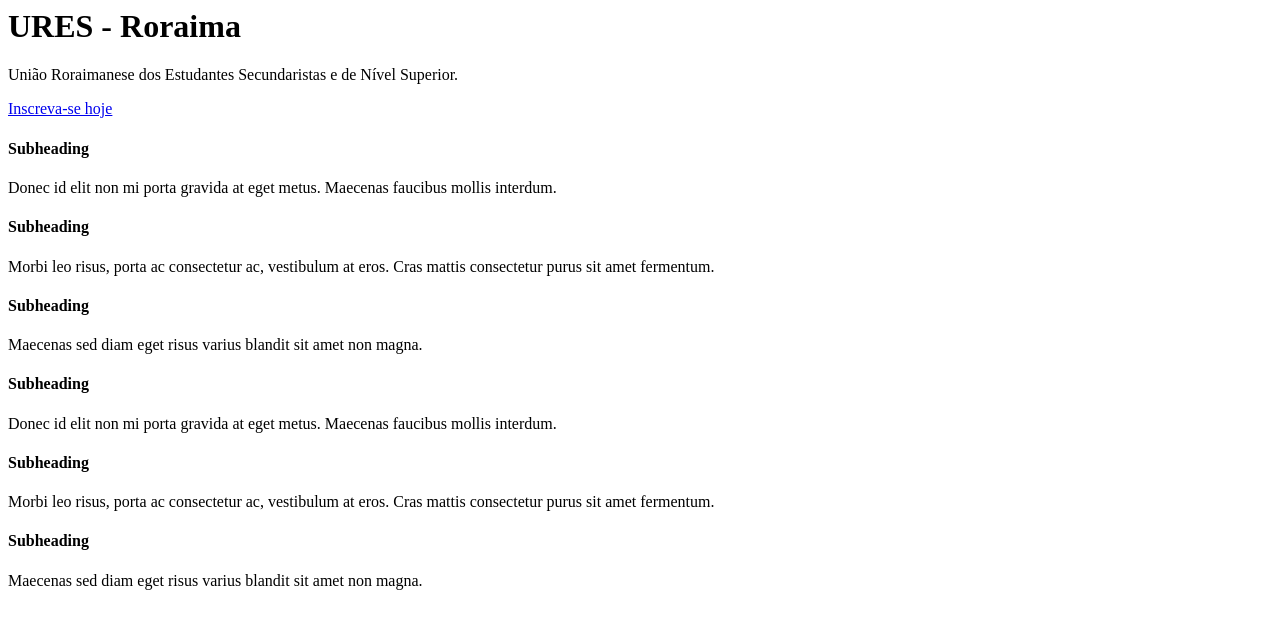
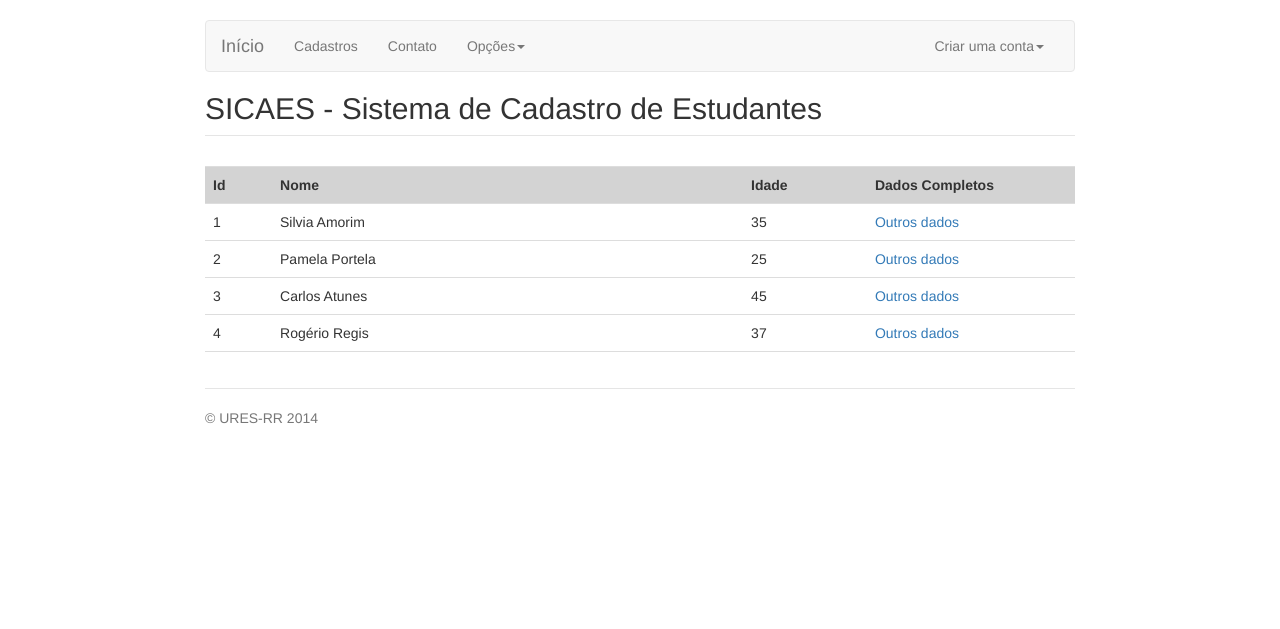
Before and after one commit to RogerioRegis/URES, a PHP site: page /conteudo.php in a window 1280 px wide. Shown: the top 629 px of the page. Run offline with PHP 8.4, Linux system fonts and the light colour scheme; the visitor is signed in with stand-in values (Sample User, id 1); some libraries are stand-ins or nearby versions.

```diff
--- a/conteudo.php
+++ b/conteudo.php
@@ -1,31 +1,59 @@
-      <title>Ures Roraima</title>
+<?php include_once './header.php'; ?>
+<?php include_once './menu.php'; ?>
 
-      <div class="jumbotron">
-        <h1>URES - Roraima</h1>
-        <p class="lead">União Roraimanese dos Estudantes Secundaristas e de Nível Superior.</p>
-        <p><a class="btn btn-lg btn-success" href="login.php" role="button">Inscreva-se hoje</a></p>
-      </div>
+<title>Ures Roraima</title>
 
-      <div class="row marketing">
-        <div class="col-lg-6">
-          <h4>Subheading</h4>
-          <p>Donec id elit non mi porta gravida at eget metus. Maecenas faucibus mollis interdum.</p>
+<!--<div class="jumbotron">
+    <h1>URES - Roraima</h1>
+    <p class="lead">União Roraimanese dos Estudantes Secundaristas e de Nível Superior.</p>
+    <p><a class="btn btn-lg btn-success" href="login.php" role="button">Inscreva-se hoje</a></p>
+</div>-->
 
-          <h4>Subheading</h4>
-          <p>Morbi leo risus, porta ac consectetur ac, vestibulum at eros. Cras mattis consectetur purus sit amet fermentum.</p>
+<table class="table table-hover">
 
-          <h4>Subheading</h4>
-          <p>Maecenas sed diam eget risus varius blandit sit amet non magna.</p>
-        </div>
+    <tr>
+        <th width=20 bgcolor="LightGray">Id</th>
+        <th width=200 bgcolor="LightGray">Nome</th>
+        <th width=50 bgcolor="LightGray">Idade</th>
+        <th width=50 bgcolor="LightGray">Dados Completos</th>
+    </tr>
 
-        <div class="col-lg-6">
-          <h4>Subheading</h4>
-          <p>Donec id elit non mi porta gravida at eget metus. Maecenas faucibus mollis interdum.</p>
+    <tr>
+        <td >1</td>
+        <td >Silvia Amorim</td>
+        <td>35</td>
+        <td><a href="#">Outros dados</a></td>
+    </tr>
 
-          <h4>Subheading</h4>
-          <p>Morbi leo risus, porta ac consectetur ac, vestibulum at eros. Cras mattis consectetur purus sit amet fermentum.</p>
+    <tr>
+        <td>2</td>
+        <td>Pamela Portela</td>
+        <td>25</td>
+        <td><a href="#">Outros dados</a></td>
+    </tr>
 
-          <h4>Subheading</h4>
-          <p>Maecenas sed diam eget risus varius blandit sit amet non magna.</p>
-        </div>
-      </div>
+
+    <tr>
+        <td>3</td>
+        <td>Carlos Atunes</td>
+        <td>45</td>
+        <td><a href="#">Outros dados</a></td>
+    </tr>
+
+    <tr>
+        <td>4</td>
+        <td>Rogério Regis</td>
+        <td>37</td>
+        <td><a href="#">Outros dados</a></td>
+    </tr>
+
+    <tr>
+        <td></td>
+        <td></td>
+        <td></td>
+        <td></td>
+    </tr>
+
+</table>
+
+<?php include_once './footer.php'; ?>
--- a/header.php
+++ b/header.php
@@ -1,8 +1,8 @@
 <?php
-//session_start();
-//if (!$_SESSION['logado']) {
-//     header("location:login.php");
-//}
+session_start();
+if (!$_SESSION['logado']) {
+    header("location:login.php");
+}
 ?>
 
 <!DOCTYPE html>
--- a/logout.php
+++ b/logout.php
@@ -1,6 +1,6 @@
 <?php
+
 session_start();
 session_destroy();
 unset($_SESSION['logado']);
 header("location: login.php");
-?>
--- a/menu.php
+++ b/menu.php
@@ -20,29 +20,31 @@
                         <ul class="nav navbar-nav">
 
                             <!-- class="active" -->
-        <li><a href="historia.php">História</a></li>
-        <li><a href="contato.php">Contato</a></li>
+                            <li><a href="cadastro.php">Cadastros</a></li>
+                            <li><a href="contato">Contato</a></li>
+
                             <li class="dropdown">
-          <a href="#" class="dropdown-toggle" data-toggle="dropdown">Serviços<b class="caret"></b></a>
+                                <a href="#" class="dropdown-toggle" data-toggle="dropdown">Opções<b class="caret"></b></a>
                                 <ul class="dropdown-menu">
-              <li><a href="cadastro.php">Carteira de Estudante</a></li>
-            <li><a href="cadastro.php">Another action</a></li>
-            <li><a href="cadastro.php">Something else here</a></li>
+                                    <li><a href="conteudo.php">Estudantes por Nome</a></li>
+                                    <li><a href="conteudo.php">Estudantes por Instituição</a></li>
+<!--                                    <li><a href="cadastro.php">Something else here</a></li>-->
                                     <li class="divider"></li>
                                     <li><a href="https://www.documentodoestudante.com.br/" target="_blank" >Carteira Internacional de Estudante</a></li>
                                     <li class="divider"></li>
-            <li><a href="#">One more separated link</a></li>
+                                    <li><a href="#">Novo Registro</a></li>
                                 </ul>
                             </li>
                         </ul>
-      <form class="navbar-form navbar-left" role="Buscar">
+
+                        <!-- <form class="navbar-form navbar-left" role="Buscar">
                                  <div class="form-group">
                                      <input type="text" class="form-control" placeholder="Buscar">
                                  </div>
                                  <button type="Buscar" class="btn btn-default">Buscar</button>
-      </form>
+                             </form>-->
                         <ul class="nav navbar-nav navbar-right">
-          <li><a href="login.php">Entrar</a></li>
+<!--                            <li><a href="SICAES/index.php">SICAES</a></li>-->
                             <li class="dropdown">
                                 <a href="cadastro.php" class="dropdown-toggle" data-toggle="dropdown">Criar uma conta<b class="caret"></b></a>
                                 <ul class="dropdown-menu">
@@ -57,5 +59,6 @@
                     </div><!-- /.navbar-collapse -->
                 </div><!-- /.container-fluid -->
             </nav>
-            <img src="image/logo_default.png">
+            <h2>SICAES - Sistema de Cadastro de Estudantes</h2>
+<!--            <img src="image/logo_default.png">-->
         </div>
--- a/nbproject/private/private.xml
+++ b/nbproject/private/private.xml
@@ -4,7 +4,6 @@
     <open-files xmlns="http://www.netbeans.org/ns/projectui-open-files/2">
         <group>
             <file>file:/home/rogerio/URES/login.php</file>
-            <file>file:/home/rogerio/URES/menu.php</file>
             <file>file:/home/rogerio/URES/header.php</file>
             <file>file:/home/rogerio/URES/index.php</file>
         </group>
```
Also changed, not shown: cadastro.php (+10 -9 lines), footer.php (+5 -5 lines), index.php (+0 -10 lines), login.php (+10 -20 lines), contato.php (indentation only), historia.php (indentation only). Lines whose indentation alone changed are shown as unchanged.
